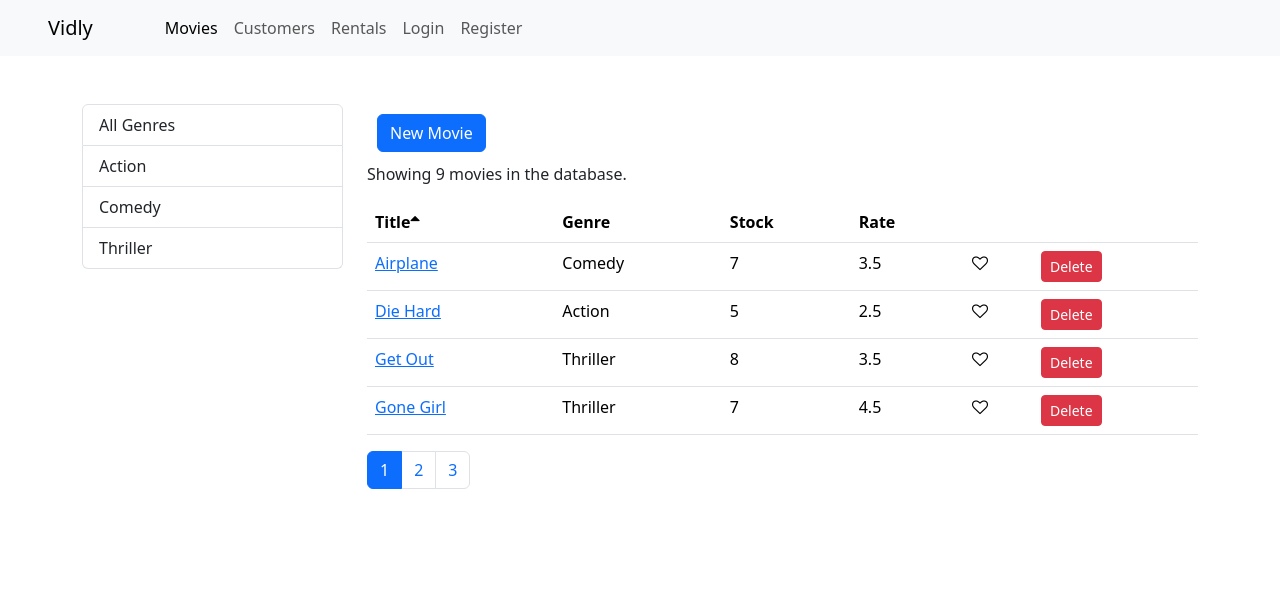
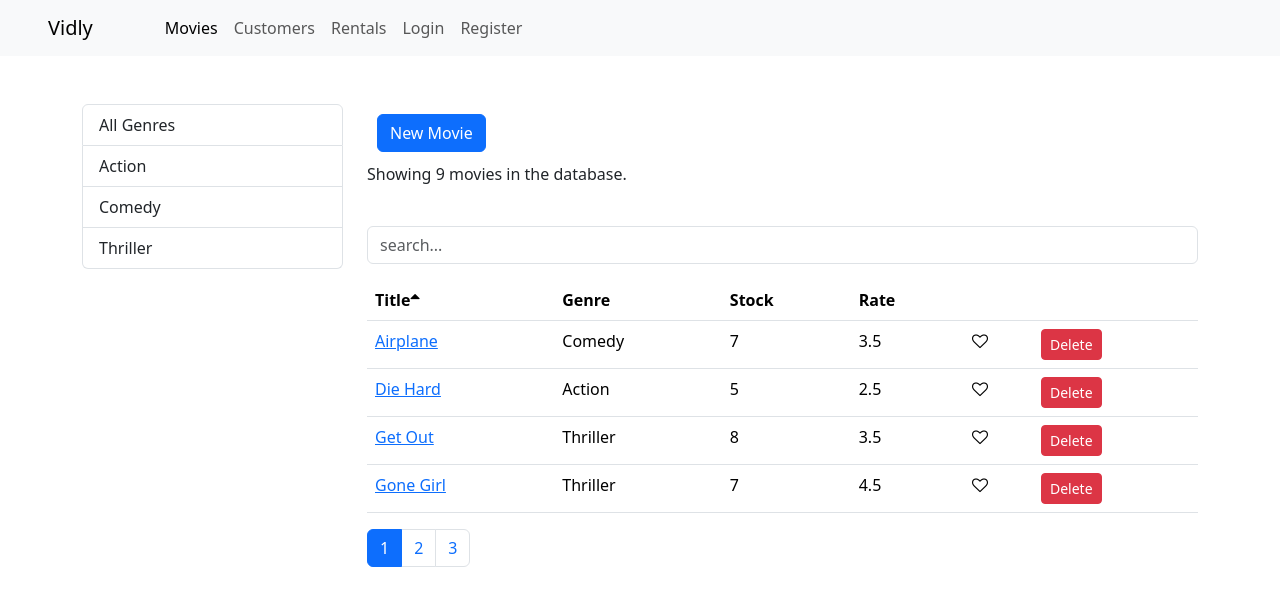
Before and after one commit to MinhajJamraiz/vidly-app, a React (Create React App) app: page /movies in a window 1280 px wide. Shown: the top 606 px of the page. Built offline with nearby package versions, Linux system fonts and the light colour scheme.

Commit message:
added search bar

```diff
--- a/src/components/movieForm.jsx
+++ b/src/components/movieForm.jsx
@@ -44,6 +44,15 @@ class MovieForm extends Form {
 
     this.setState({ data: this.maptoViewModel(movie) });
   }
+  maptoNewMovie(movieId) {
+    // return(
+    //   _id: movieId,
+    //   title:
+    //   genreId: currentTarget.props.value,
+    //   numberInStock: currentTarget.props.value,
+    //   dailyRentalRate: currentTarget.props.value,
+    // )
+  }
   maptoViewModel(movie) {
     return {
       _id: movie._id,
--- a/src/components/movies.jsx
+++ b/src/components/movies.jsx
@@ -8,11 +8,14 @@ import { getGenres } from "../services/fakeGenreService";
 import MoviesTable from "./moviesTable";
 import _ from "lodash";
 import { Link } from "react-router-dom";
+import SearchBox from "./searchBox";
 
 class Movies extends Component {
   state = {
     movies: [],
     genres: [],
+    searchQuery: "",
+    currentGenre: null,
     currentPage: 1,
     pageSize: 4,
     sortColumn: { path: "title", order: "asc" },
@@ -40,18 +43,43 @@ class Movies extends Component {
     this.setState({ currentPage: page });
   };
   handleGenresSelect = (genre) => {
-    this.setState({ currentGenre: genre, currentPage: 1 });
+    this.setState({ currentGenre: genre, searchQuery: "", currentPage: 1 });
   };
   handleSort = (sortColumn) => {
     this.setState({ sortColumn });
   };
+  handleSearch = (searchQuery) => {
+    this.setState({ searchQuery, selectedGenre: null, currentPage: 1 });
+  };
+  // getPagedData = () => {
+  //   const { pageSize, currentPage, sortColumn, currentGenre, searchQuery } =
+  //     this.state;
+  //   let filtered = this.state.movies;
+  //   if (searchQuery)
+  //     filtered = this.state.movies.filter((m) =>
+  //       m.title.toLowerCase().startsWith(searchQuery.toLowerCase())
+  //     );
+  //   else if (currentGenre && currentGenre._id)
+  //     filtered = this.state.movies.filter(
+  //       (m) => m.genre._id === currentGenre._id
+  //     );
+  //   const sorted = _.orderBy(filtered, [sortColumn.path], [sortColumn.order]);
+  //   const movies = paginate(sorted, currentPage, pageSize);
+  //   return { totalCount: filtered.length, data: movies };
+  // };
   render() {
     const { length: count } = this.state.movies;
-    const { pageSize, currentGenre, currentPage, sortColumn } = this.state;
-    const filtered =
-      currentGenre && currentGenre._id
-        ? this.state.movies.filter((m) => m.genre._id === currentGenre._id)
-        : this.state.movies;
+    const { pageSize, currentGenre, currentPage, sortColumn, searchQuery } =
+      this.state;
+    let filtered = this.state.movies;
+    if (searchQuery)
+      filtered = this.state.movies.filter((m) =>
+        m.title.toLowerCase().startsWith(searchQuery.toLowerCase())
+      );
+    else if (currentGenre && currentGenre._id)
+      filtered = this.state.movies.filter(
+        (m) => m.genre._id === currentGenre._id
+      );
     const ordered = _.orderBy(filtered, [sortColumn.path], [sortColumn.order]);
     const movies = paginate(ordered, currentPage, pageSize);
 
@@ -73,6 +101,7 @@ class Movies extends Component {
             New Movie
           </Link>
           <p>Showing {filtered.length} movies in the database.</p>
+          <SearchBox value={searchQuery} onChange={this.handleSearch} />
           <MoviesTable
             movies={movies}
             sortColumn={sortColumn}
--- a/src/components/navBar.jsx
+++ b/src/components/navBar.jsx
@@ -7,14 +7,14 @@ const NavBar = () => {
         Vidly
       </Link>
       <button
-        class="navbar-toggler"
+        className="navbar-toggler"
         type="button"
         data-bs-toggle="collapse"
         data-bs-target="#navbarNavAltMarkup"
         aria-controls="navbarNavAltMarkup"
         aria-expanded="false"
         aria-label="Toggle navigation">
-        <span class="navbar-toggler-icon"></span>
+        <span className="navbar-toggler-icon"></span>
       </button>
       <div className="collapse navbar-collapse" id="navbarNavAltMarkup">
         <div className="ms-5 navbar-nav">
--- /dev/null
+++ b/src/components/searchBox.jsx
@@ -0,0 +1,17 @@
+import React from "react";
+import Input from "./input";
+
+const SearchBox = ({ value, onChange }) => {
+  return (
+    <Input
+      type="text"
+      name="query"
+      value={value}
+      className="form-control my-3"
+      placeholder="search..."
+      onChange={(e) => onChange(e.currentTarget.value)}
+    />
+  );
+};
+
+export default SearchBox;
```
